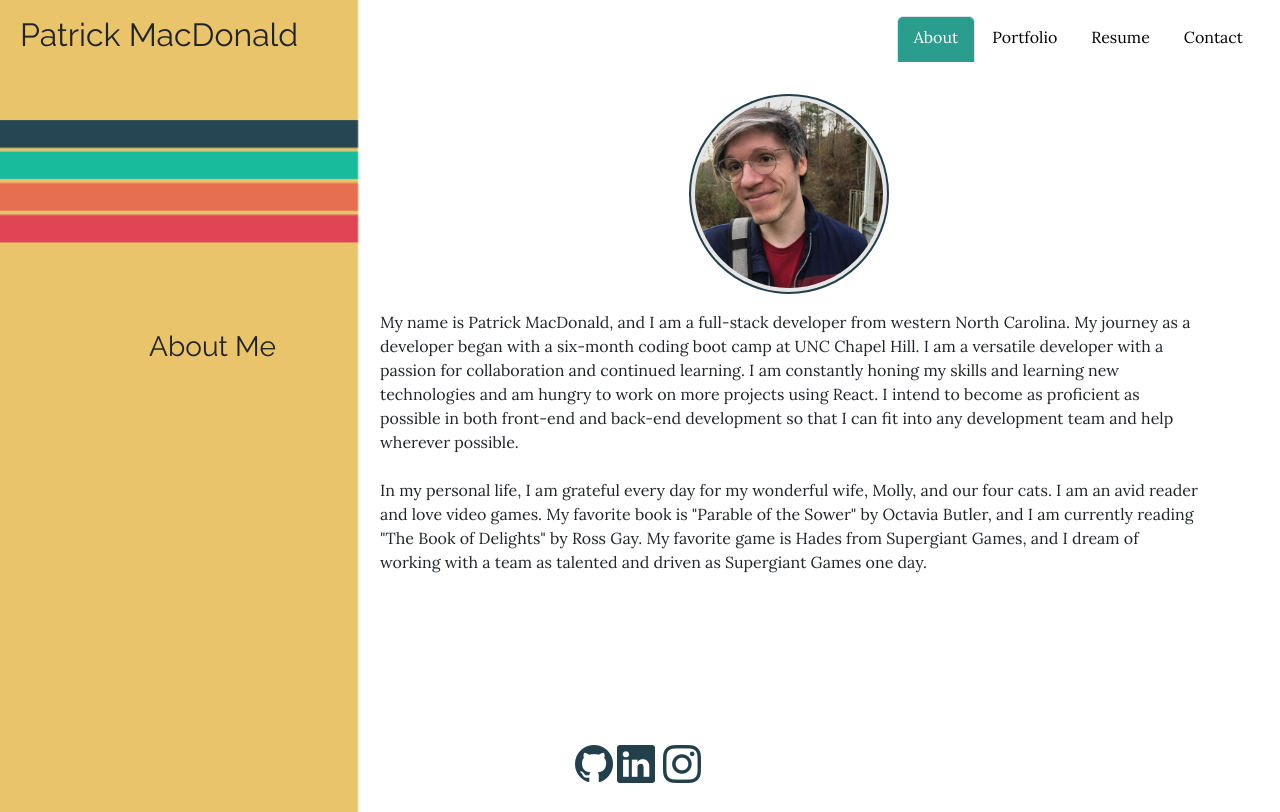
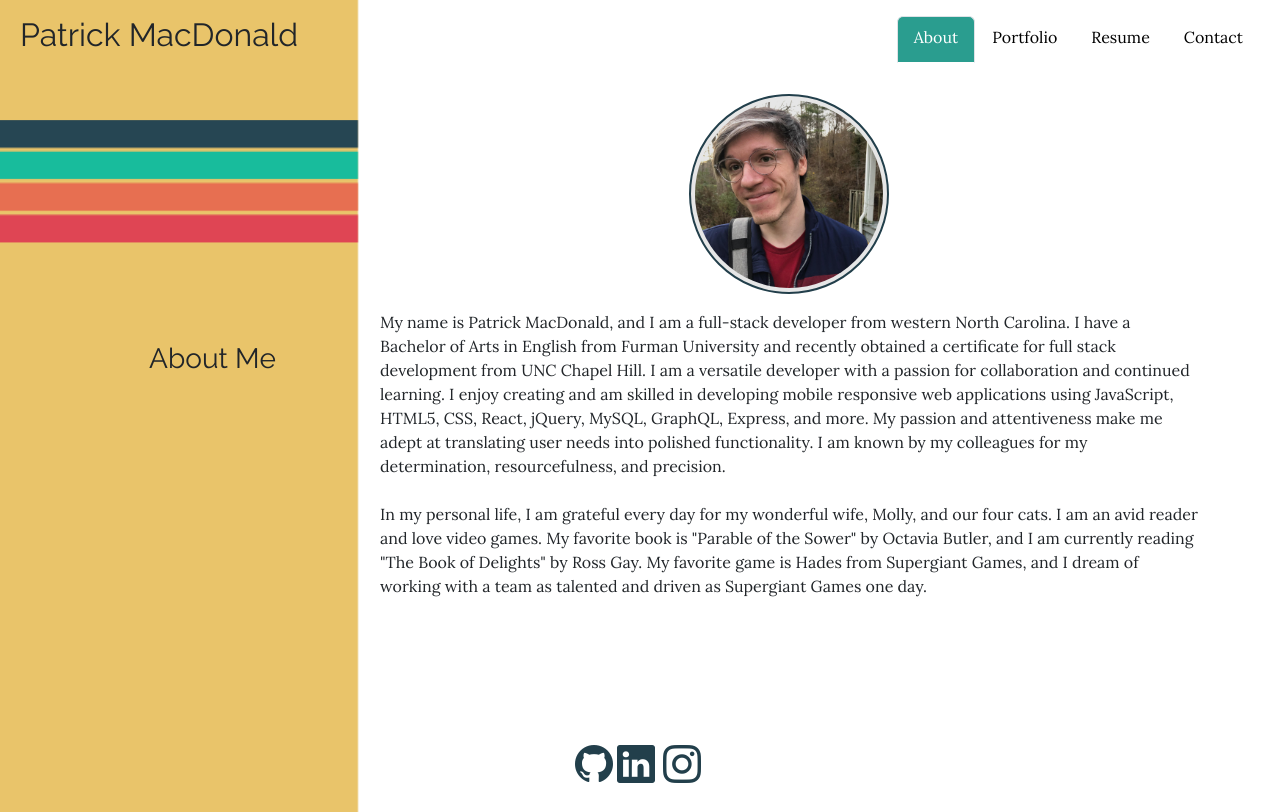
Before and after one commit to pmacdonald07/portfolio-react, a React (Create React App) app: page / in a window 1280 px wide. Built offline with nearby package versions, Linux system fonts and the light colour scheme.

Commit message:
tweaked about me

```diff
--- a/src/Components/About/index.js
+++ b/src/Components/About/index.js
@@ -1,4 +1,4 @@
-import { Container, Row, Col } from "reactstrap";
+import { Container, Row, Col } from 'reactstrap';
 // import Image from "../Image";
 
 const About = () => {
@@ -18,13 +18,15 @@ const About = () => {
           </div>
           <p>
             My name is Patrick MacDonald, and I am a full-stack developer from
-            western North Carolina. My journey as a developer began with a
-            six-month coding boot camp at UNC Chapel Hill. I am a versatile
-            developer with a passion for collaboration and continued learning. I
-            am constantly honing my skills and learning new technologies and am
-            hungry to work on more projects using React. I intend to become as
-            proficient as possible in both front-end and back-end development so
-            that I can fit into any development team and help wherever possible.
+            western North Carolina. I have a Bachelor of Arts in English from
+            Furman University and recently obtained a certificate for full stack
+            development from UNC Chapel Hill. I am a versatile developer with a
+            passion for collaboration and continued learning. I enjoy creating
+            and am skilled in developing mobile responsive web applications
+            using JavaScript, HTML5, CSS, React, jQuery, MySQL, GraphQL,
+            Express, and more. My passion and attentiveness make me adept at
+            translating user needs into polished functionality. I am known by my
+            colleagues for my determination, resourcefulness, and precision.
             <br></br>
             <br></br>
             In my personal life, I am grateful every day for my wonderful wife,
```
